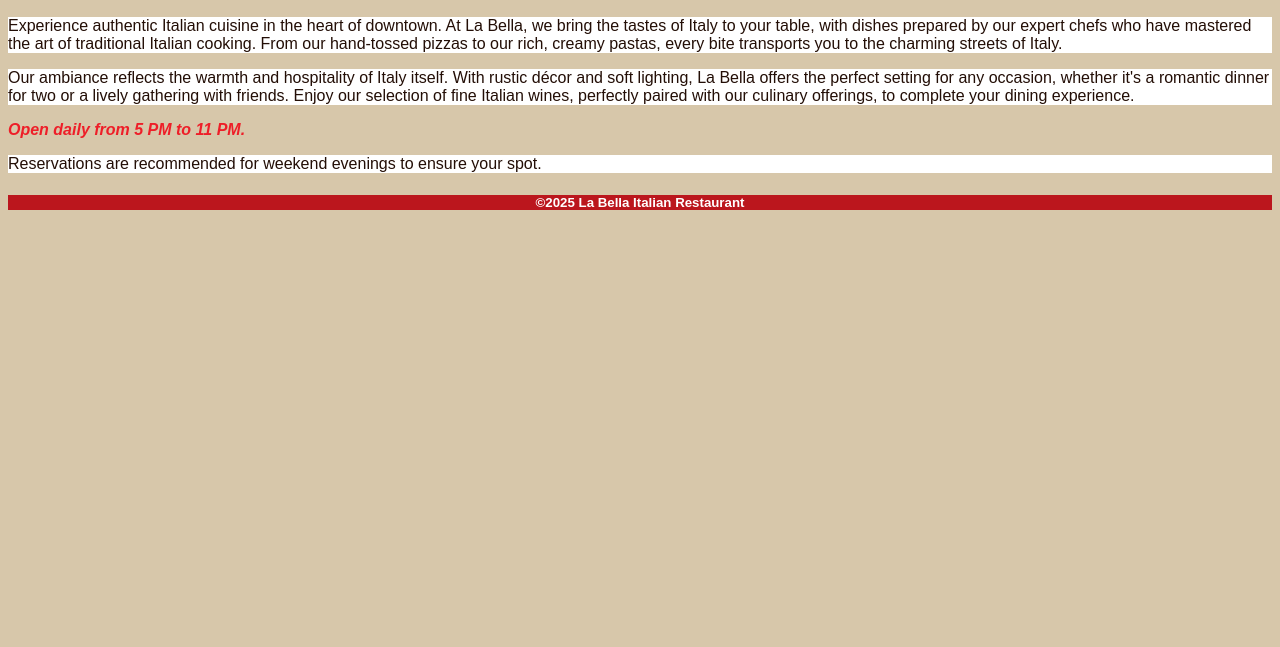
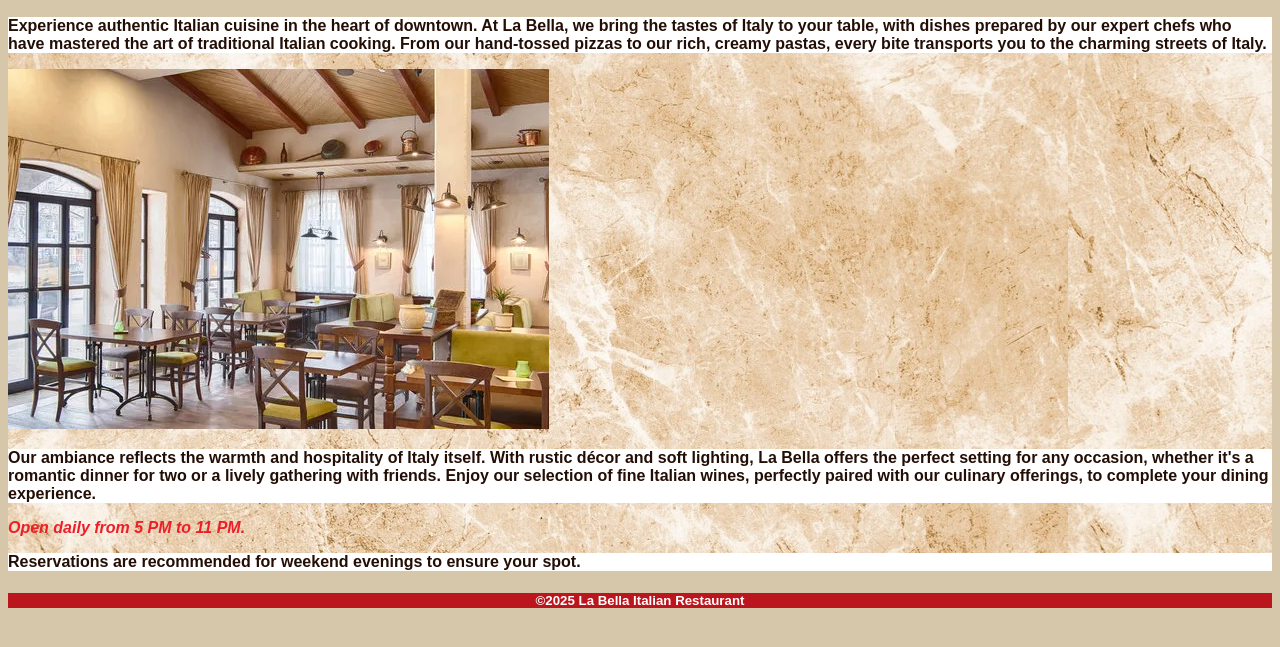
Before and after one commit to BradenKeeler1/WEB-110, a plain HTML site: page CH4/index.html in a window 1280 px wide. Shown: the part 83-730 px from the top of the page. Drawn offline with Linux system fonts and the light colour scheme.

Commit message:
Add files via upload

```diff
--- a/CH4/index.html
+++ b/CH4/index.html
@@ -22,6 +22,7 @@
           Italian cooking. From our hand-tossed pizzas to our rich, creamy
           pastas, every bite transports you to the charming streets of Italy.
         </p>
+        <img src="restaurant.webp" alt="Our restaurant">
         <p>
           Our ambiance reflects the warmth and hospitality of Italy itself. With
           rustic décor and soft lighting, La Bella offers the perfect setting
--- a/CH4/styles.css
+++ b/CH4/styles.css
@@ -34,3 +34,13 @@ p{
 .specialItems{
     background-color: #ffffff;
 }
+
+main {
+    font-weight: bold;
+    background-image: url(background.webp);
+    background-repeat: repeat-x;
+}
+
+nav {
+    height:35px;
+}
```
Also changed, not shown: CH4/specials.html (+1 -0 lines), CH4/background.webp (added), CH4/restaurant.webp (added), CH4/tiramisu.webp (added).
